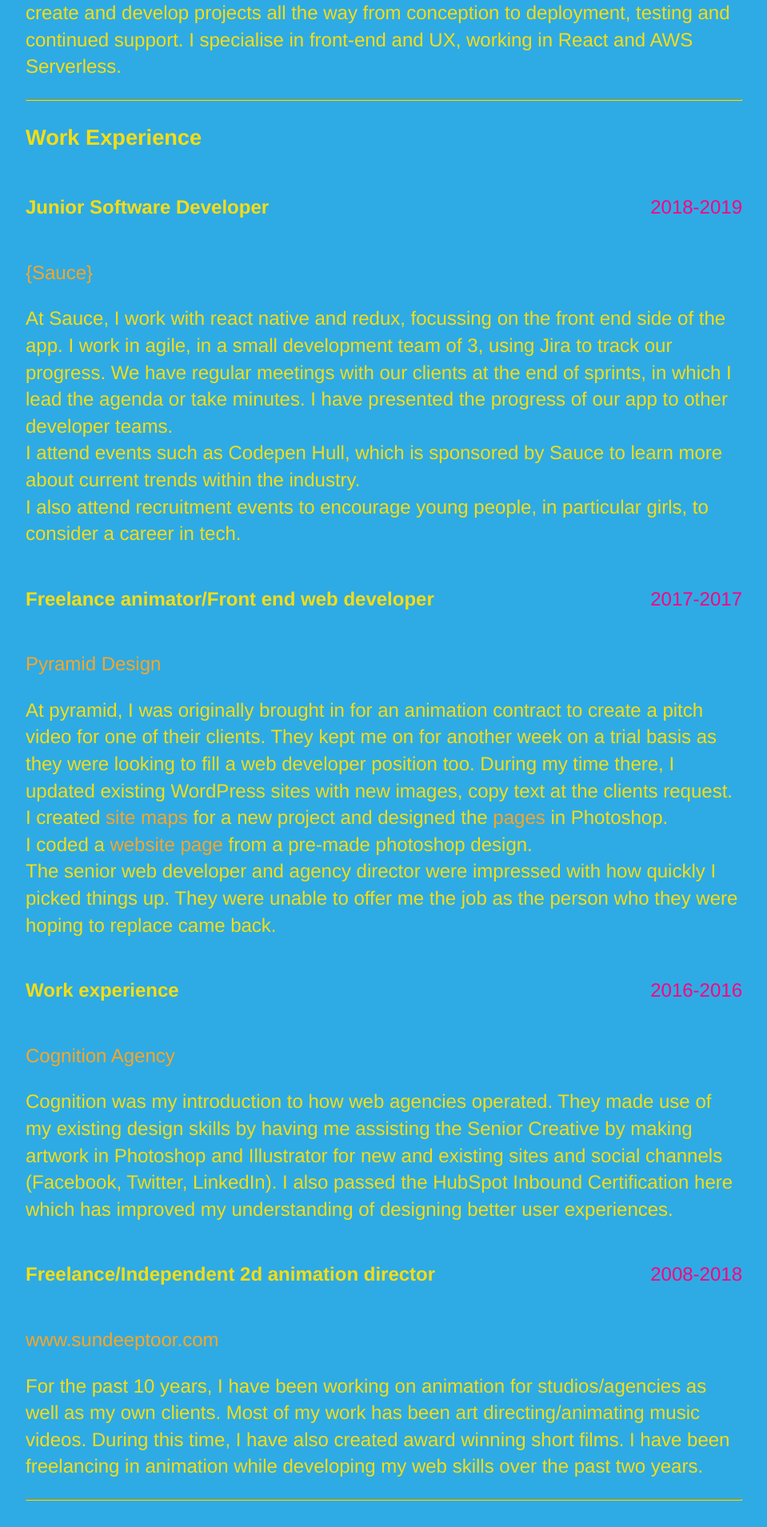
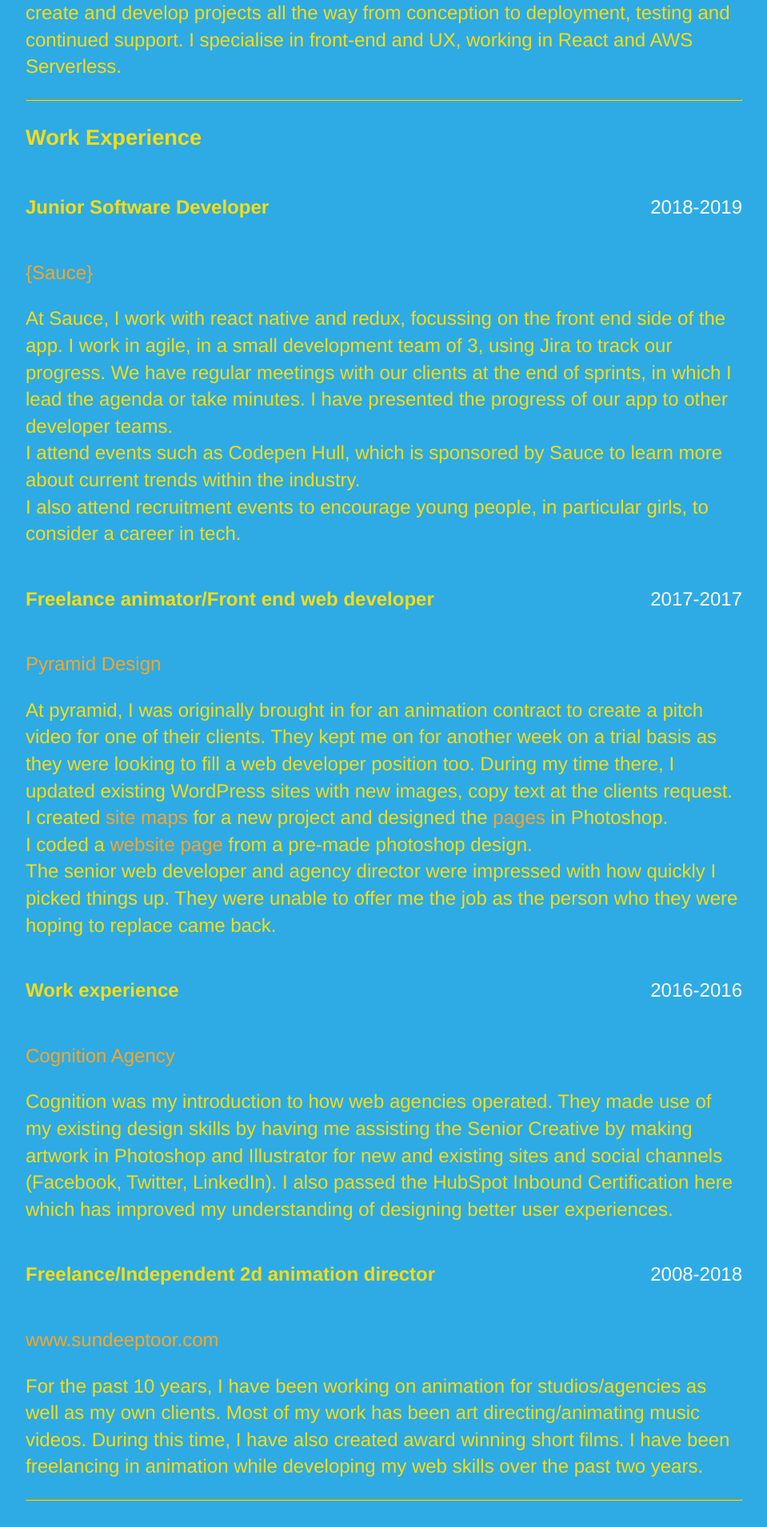
Before and after one commit to SundeepToor/sundeeptoor.github.io, a Jekyll site: the page built from cv/index.html, in a window 1280 px wide. Shown: the part 598-2507 px from the top of the page at 80% size, without its empty margins (160-1119 px from the left). Built offline with Jekyll 4.4.1, drawn with Linux system fonts in a browser that asks for light colours.

Commit message:
Update main.css

```diff
--- a/css/main.css
+++ b/css/main.css
@@ -35,7 +35,7 @@
     padding-bottom: 10px;
 }
 a:hover {
-    border-bottom: 3px solid #f9a626;
+    border-bottom: 3px solid #fff;
 }
 .cv p a:hover{
     border-bottom: none;
@@ -121,10 +121,10 @@
 }
 .date{
 
-    color: #ff0080;
+    color: #fff;
 }
 .place{
-    color: #ff0080;
+    color: #fff;
 }
 .blog ul li{
     display:block;
```
